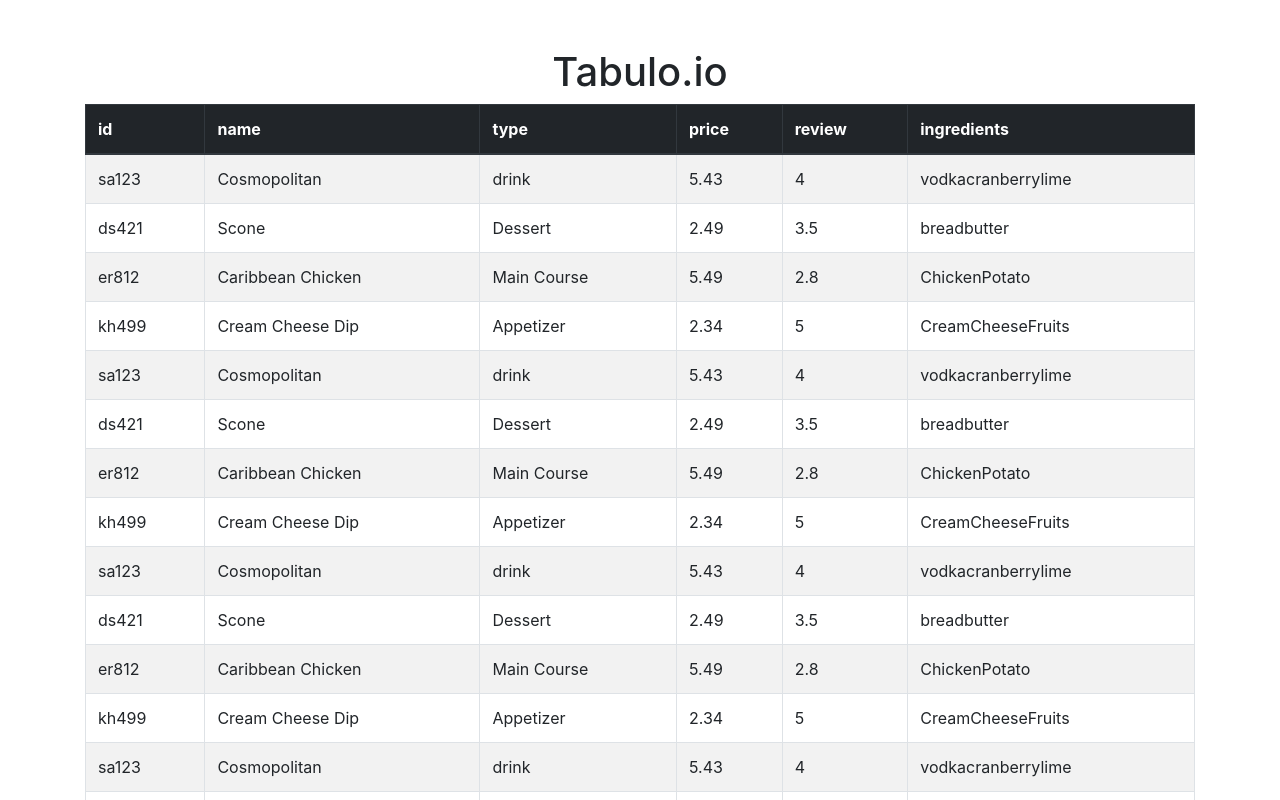
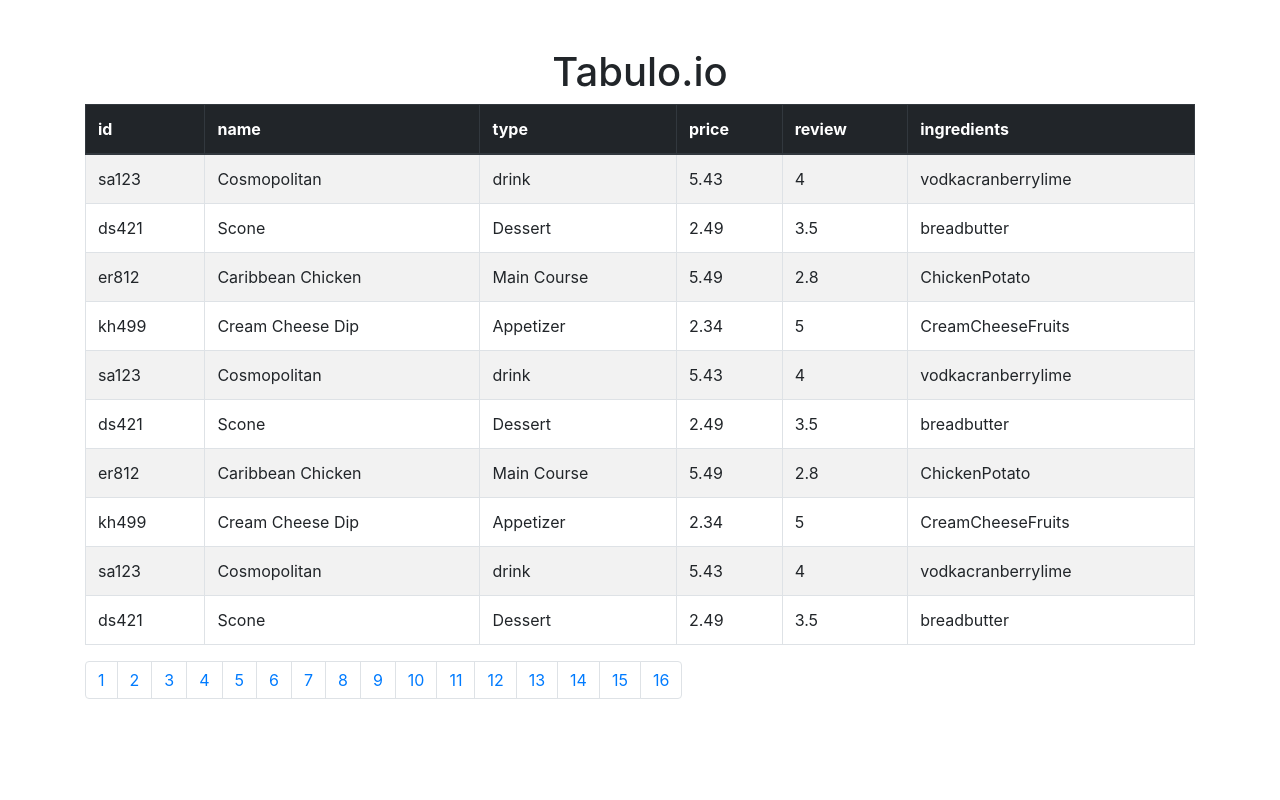
Before and after one commit to Sachin-Malik/Tabulo.io, a React (Create React App) app: page / in a window 1280 px wide. Shown: the top 800 px of the page. Built offline with nearby package versions, Linux system fonts and the light colour scheme.

Commit message:
Add Basic Pagination

```diff
--- a/src/App.js
+++ b/src/App.js
@@ -1,10 +1,28 @@
+import {useState} from 'react';
+
 import Table from './Components/Table'
 import Items from './Items'
+import Pagination from './Components/Pagination'
 function App() {
+
+  const [currentPage,setCurrentPage]=useState(1);
+  const [itemsPerPage,setItemsPerPate]=useState(10);
+
+  //Get Current Items
+  const indexOfLastItem= currentPage*itemsPerPage;
+  const indexOfFirstItem= indexOfLastItem-itemsPerPage;
+  const currentItems = Items.slice(indexOfFirstItem,indexOfLastItem);
+
+  //change page
+  const paginate = (pageNumber) => {
+    setCurrentPage(pageNumber);
+  }
+
   return (
     <div className="container">
       <h1 className="mt-5 text-center">Tabulo.io</h1>
-       <Table items={Items}/>
+       <Table items={currentItems}/>
+       <Pagination itemsPerPage={itemsPerPage} totalItems={Items.length} paginate={paginate}/>
     </div>
   );
 }
--- /dev/null
+++ b/src/Components/Pagination.js
@@ -0,0 +1,23 @@
+import React from 'react'
+
+function Pagination({itemsPerPage,totalItems,paginate}) {
+    const pageNumber =[];
+
+    for(let i=1;i<=Math.ceil(totalItems/itemsPerPage);i++){
+        pageNumber.push(i);
+    };
+
+    return (
+        <nav>
+            <ul className="pagination">
+            {pageNumber.map((number,id)=>(
+               <li key={id} className='page-item'>
+                   <a href='!#' onClick={()=>paginate(number)} className='page-link'>{number}</a>
+               </li>
+            ))}
+            </ul>
+        </nav>
+    )
+}
+
+export default Pagination
```
